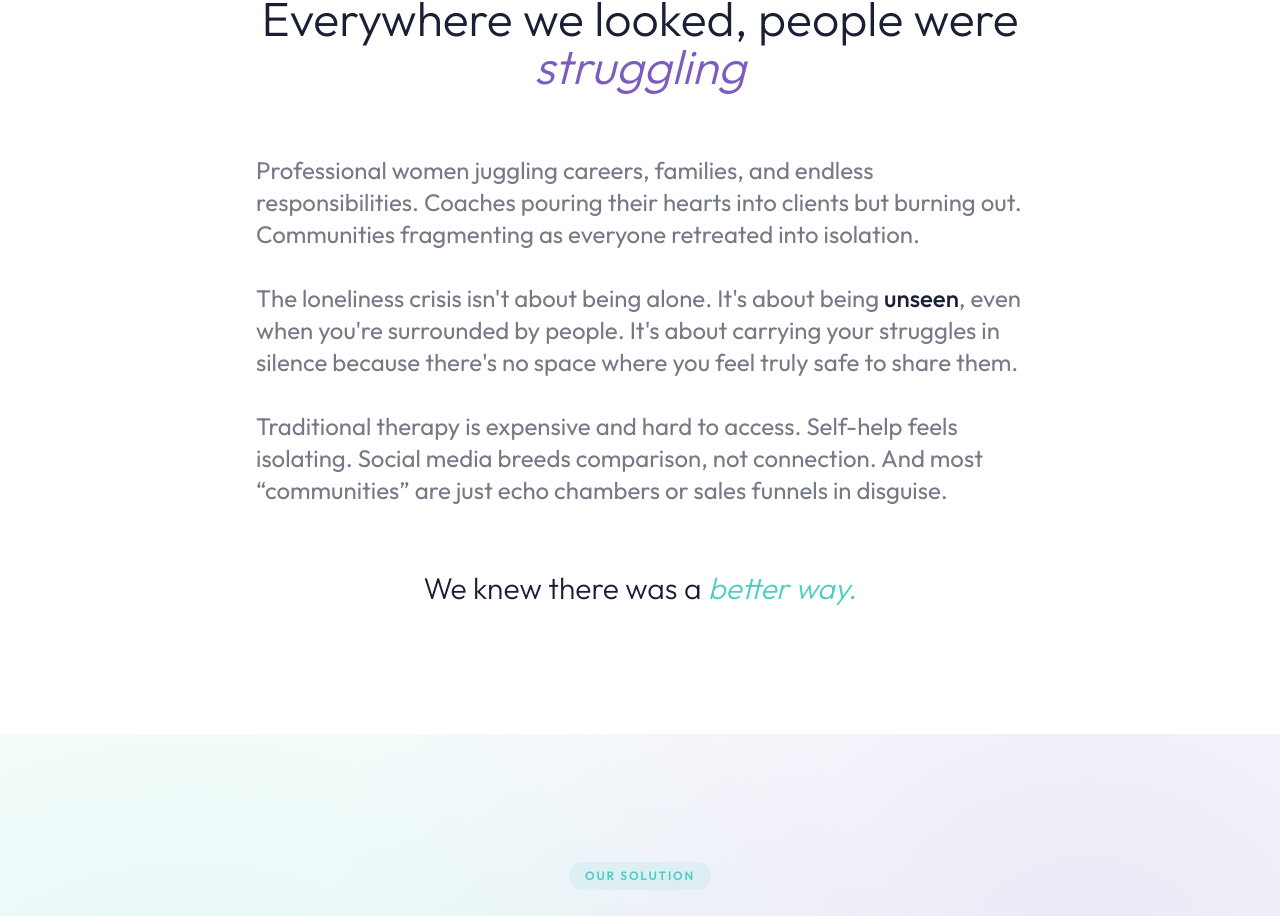
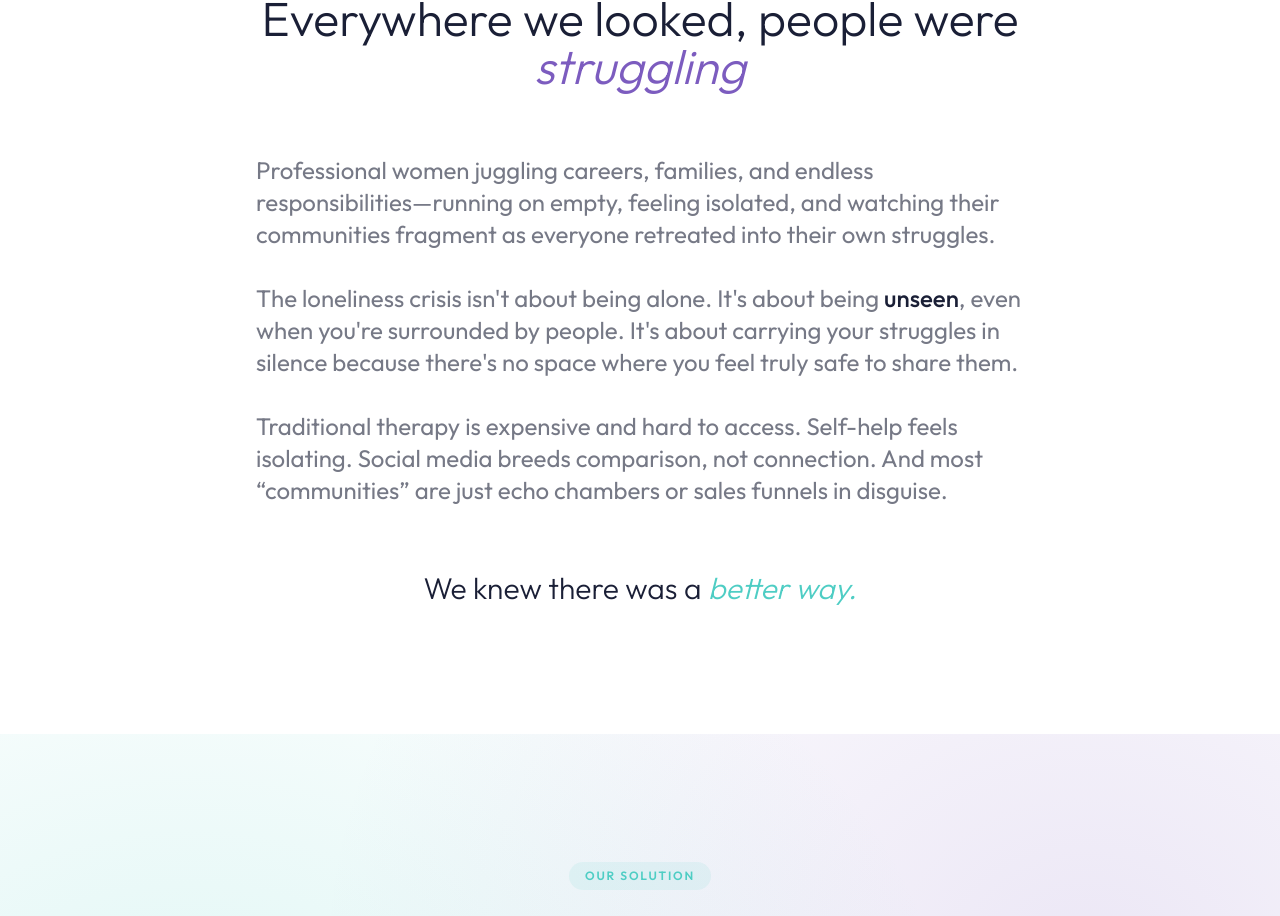
Before and after one commit to gaiaCollwi/collwi-landing, a Next.js app: page /about in a window 1280 px wide. Shown: the part 982-1898 px from the top of the page. Built offline with nearby package versions, Linux system fonts and the light colour scheme.

Commit message:
Remove coach burnout reference from About Us - keep focus on members only

```diff
--- a/app/about/page.js
+++ b/app/about/page.js
@@ -62,9 +62,8 @@ export default function AboutPage() {
           <FadeIn delay={0.15}>
             <div className="space-y-8 text-brand-navy/60 leading-relaxed max-w-3xl mx-auto">
               <p className="text-xl md:text-2xl">
-                Professional women juggling careers, families, and endless responsibilities.
-                Coaches pouring their hearts into clients but burning out. Communities fragmenting
-                as everyone retreated into isolation.
+                Professional women juggling careers, families, and endless responsibilities—running on empty,
+                feeling isolated, and watching their communities fragment as everyone retreated into their own struggles.
               </p>
               <p className="text-xl md:text-2xl">
                 The loneliness crisis isn&apos;t about being alone. It&apos;s about being <em className="text-brand-navy font-medium not-italic">unseen</em>,
```
